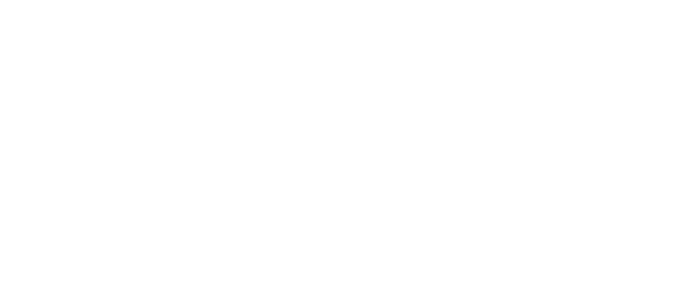
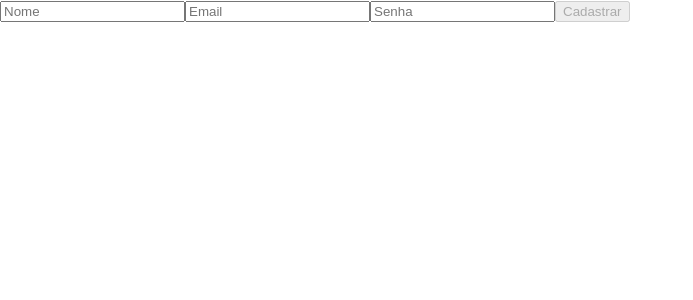
Before and after one commit to jorgezup/delivery-app, a React (Create React App) app in the folder front-end/: page /register in a window 1280 px wide. Shown: the top 300 px of the page, without its empty margins (0-693 px from the left). Built offline with nearby package versions, Linux system fonts and the light colour scheme.

Commit message:
fix: added routes register

```diff
--- a/front-end/src/App.js
+++ b/front-end/src/App.js
@@ -4,6 +4,7 @@
 import Custumer from './Pages/Customer';
 import Login from './Pages/Login';
 import Seller from './Pages/Seller';
+import Register from './Pages/Register';
 
 function App() {
   return (
@@ -15,6 +16,7 @@
           <Route path="/customer/products" component={ Custumer } />
           <Route path="/seller/orders" component={ Seller } />
           <Route path="/admin/manage" component={ Admin } />
+          <Route path="/register" component={ Register } />
         </Switch>
       </BrowserRouter>
     </div>
```
